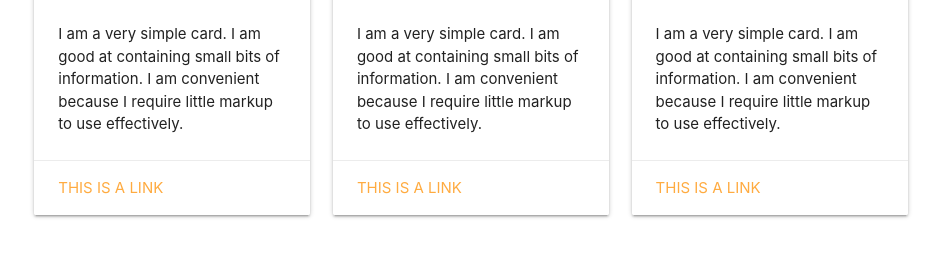
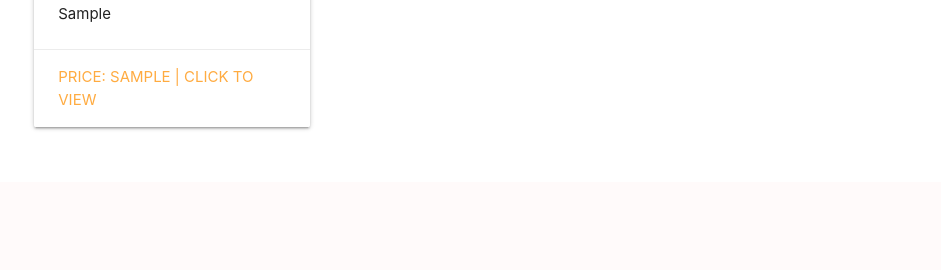
Before and after one commit to git-adithyanair/craigslist-clone, a Django app: template templates/my_app/new_search.html in a window 1280 px wide. Shown: the part 1032-1302 px from the top of the page, without its empty margins (169-1110 px from the left). After the commit the page ends 1162 px from the top, so only its background shows below. Run offline with Django 3.2, Linux system fonts and the light colour scheme; tables that the repository leaves empty hold one stand-in row (values such as "Sample post"); the template is opened without the code that fills it: values that come from a table or form of the project are taken from there, most other values are stand-ins (such as "Sample title", 1, 10 or a date in 2020).

Commit message:
Added scraping functionality.

```diff
--- a/templates/base.html
+++ b/templates/base.html
@@ -59,7 +59,11 @@
         <h2>New search</h2>
         <form action="{% url 'new_search' %}" method="post">
           {% csrf_token %}
-          <input type="text" name="search" placeholder="search" />
+          <input
+            type="text"
+            name="search"
+            placeholder="Search for something..."
+          />
           <button
             class="btn waves-effect waves-light"
             type="submit"
--- a/templates/my_app/new_search.html
+++ b/templates/my_app/new_search.html
@@ -1,65 +1,23 @@
 {% extends "base.html" %} {% block content %}
-<h2 style="text-align: center">{{search}}</h2>
+<h3 style="text-align: center">{{search}}</h2>
 <div class="row">
+  {% for post in final_postings %}
   <div class="col s4">
     <div class="card">
       <div class="card-image">
         <img
-          src="https://www.gannett-cdn.com/presto/2021/07/20/PPHX/b8b6dcca-c42a-4956-9443-4fa1b59efbbb-Cajun_670565.jpg"
+          src="{{post.3}}"
         />
-        <span class="card-title">Card Title</span>
+        {% comment %} <span class="card-title"></span> {% endcomment %}
       </div>
       <div class="card-content">
-        <p>
-          I am a very simple card. I am good at containing small bits of
-          information. I am convenient because I require little markup to use
-          effectively.
-        </p>
+        <p>{{post.0}}</p>
       </div>
       <div class="card-action">
-        <a href="#">This is a link</a>
+        <a href="{{post.2}}">PRICE: {{post.1}} | CLICK TO VIEW</a>
       </div>
     </div>
   </div>
-  <div class="col s4">
-    <div class="card">
-      <div class="card-image">
-        <img
-          src="https://www.gannett-cdn.com/presto/2021/07/20/PPHX/b8b6dcca-c42a-4956-9443-4fa1b59efbbb-Cajun_670565.jpg"
-        />
-        <span class="card-title">Card Title</span>
-      </div>
-      <div class="card-content">
-        <p>
-          I am a very simple card. I am good at containing small bits of
-          information. I am convenient because I require little markup to use
-          effectively.
-        </p>
-      </div>
-      <div class="card-action">
-        <a href="#">This is a link</a>
-      </div>
-    </div>
-  </div>
-  <div class="col s4">
-    <div class="card">
-      <div class="card-image">
-        <img
-          src="https://www.gannett-cdn.com/presto/2021/07/20/PPHX/b8b6dcca-c42a-4956-9443-4fa1b59efbbb-Cajun_670565.jpg"
-        />
-        <span class="card-title">Card Title</span>
-      </div>
-      <div class="card-content">
-        <p>
-          I am a very simple card. I am good at containing small bits of
-          information. I am convenient because I require little markup to use
-          effectively.
-        </p>
-      </div>
-      <div class="card-action">
-        <a href="#">This is a link</a>
-      </div>
-    </div>
-  </div>
+  {% endfor %}
 </div>
 {% endblock content %}
```
Also changed, not shown: my_app/views.py (+44 -2 lines).
